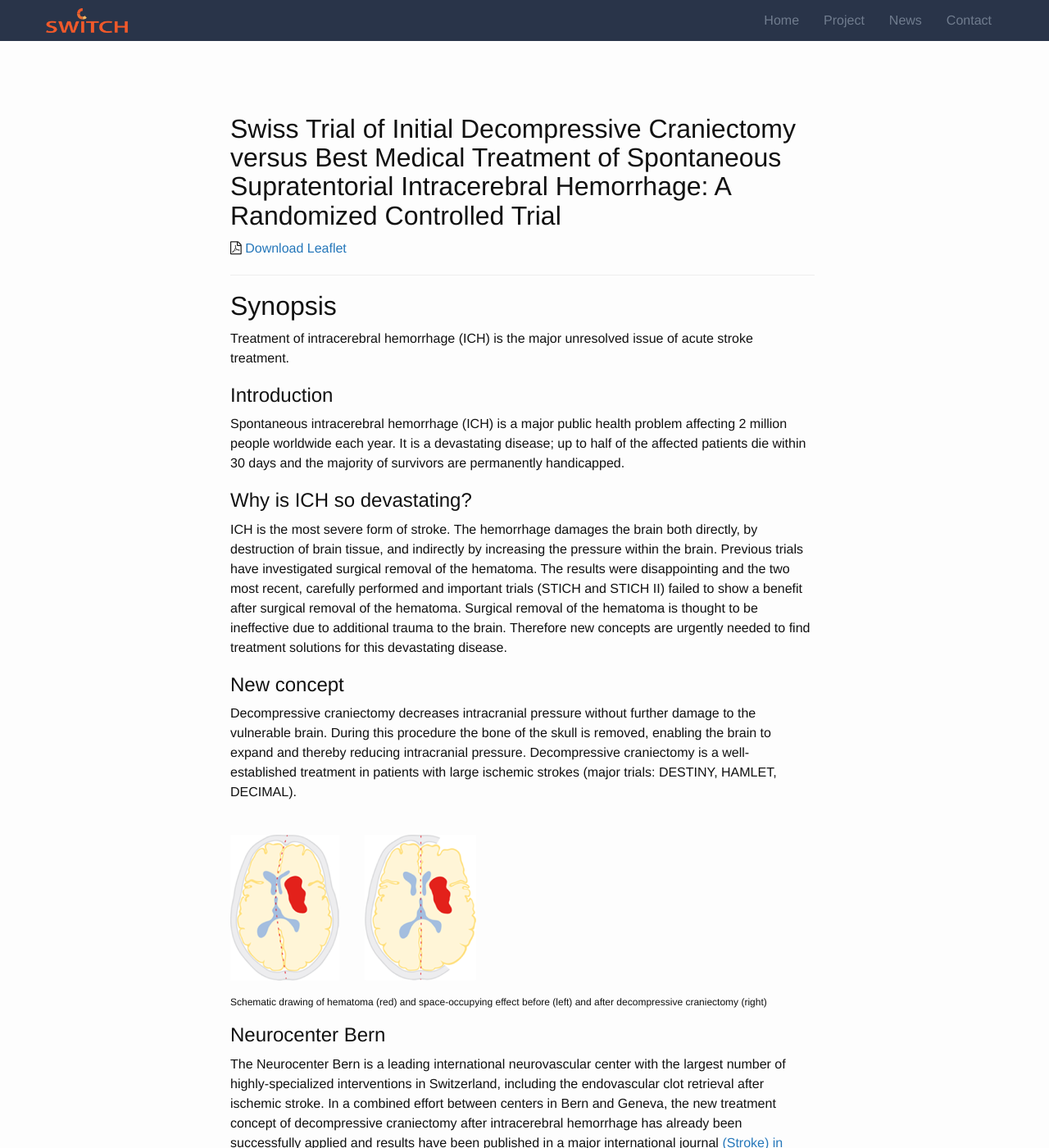
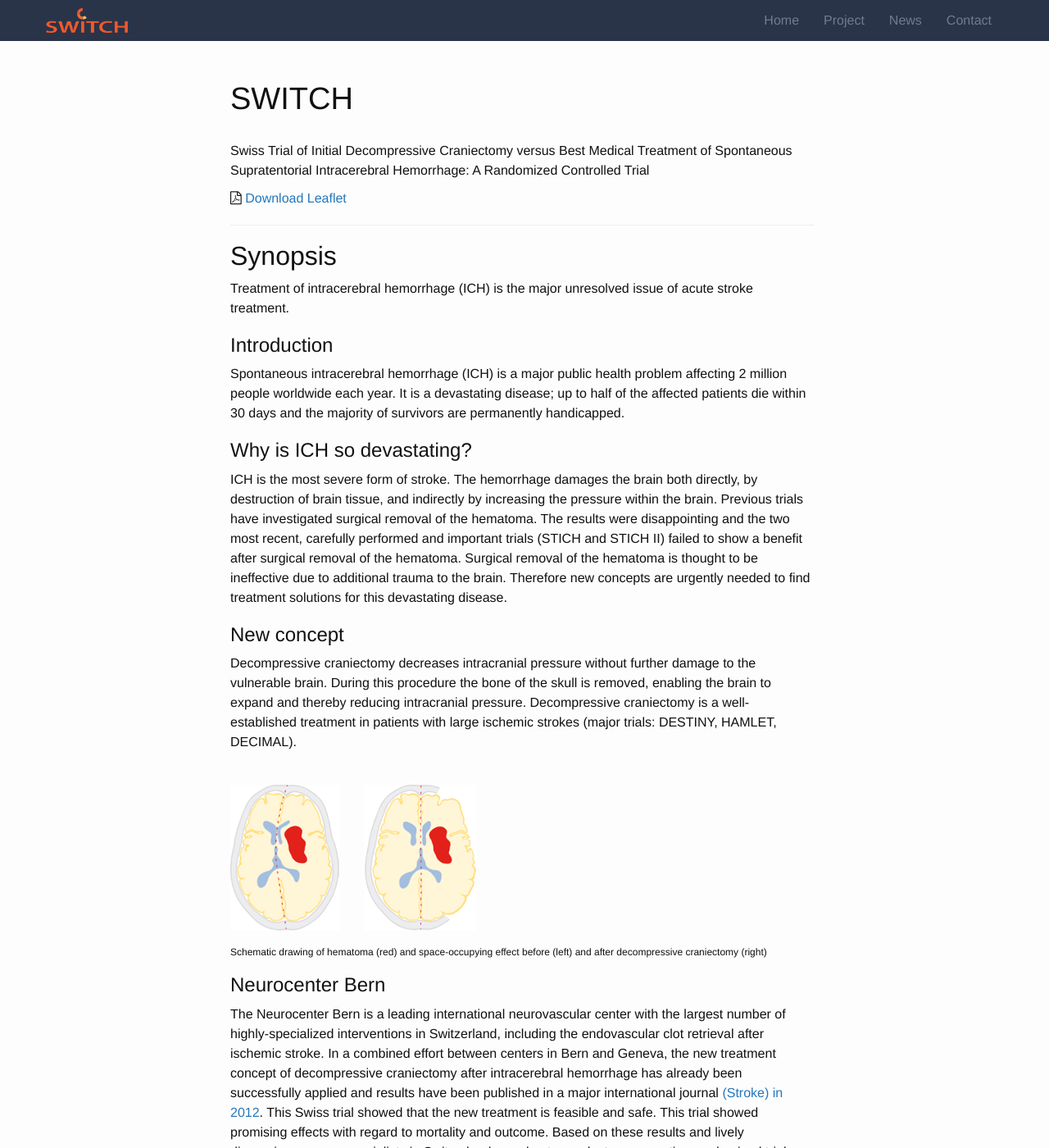
Before and after one commit to bressanj/switch, a Jekyll site: the page built from article/index.md, in a window 1280 px wide and 1400 px high. Shown: the whole window at 82% size. Built offline with Jekyll 4.4.1, drawn with Linux system fonts in a browser that asks for light colours; Markdown is read by kramdown in place of the engine named in the settings.

Commit message:
minor style changes

```diff
--- a/article/index.md
+++ b/article/index.md
@@ -1,7 +1,8 @@
 ---
 layout: post
+title: SWITCH
 ---
-##Swiss Trial of Initial Decompressive Craniectomy versus Best Medical Treatment of Spontaneous Supratentorial Intracerebral Hemorrhage: A Randomized Controlled Trial
+Swiss Trial of Initial Decompressive Craniectomy versus Best Medical Treatment of Spontaneous Supratentorial Intracerebral Hemorrhage: A Randomized Controlled Trial
 
 <span class="fa fa-file-pdf-o"></span>
 [Download Leaflet]({{ site.baseurl }}/docs/SWITCH_leaflet.pdf)
--- a/basic_includes/css/styles.css
+++ b/basic_includes/css/styles.css
@@ -411,9 +411,9 @@
    }
 
    .navbar-nav>li a {
-      color: #fff;
+      color: #707c8e;
       text-align: center;
-      font-size: 20px;
+      font-size: 16px;
       font-weight: 400;
     }
 
```
